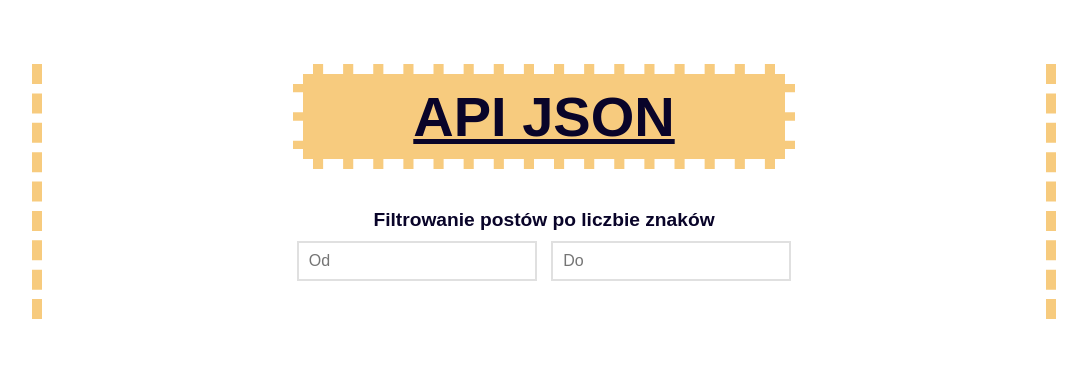
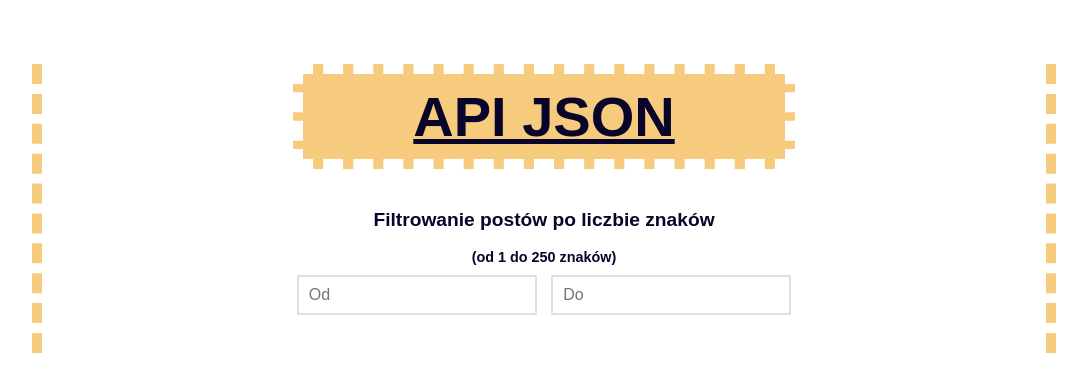
Before and after one commit to wiziix/TiOK, a Flask app: template src/templates/posts.html in a window 1280 px wide. Shown: the top 392 px of the page, without its empty margins (96-1183 px from the left). Run offline with Flask 3, Linux system fonts and the light colour scheme; the template is opened without the code that fills it, so the values that code supplies are empty.

Commit message:
250 characters in posts.html

```diff
--- a/src/static/styles/home_page_css.css
+++ b/src/static/styles/home_page_css.css
@@ -107,6 +107,10 @@ h2{
     font-size: 120%;
 }
 
+h3{
+    font-size: 90%;
+}
+
 input[type=number]{
     margin: 1% 0.5% 2% 0.5%;
     width: 15em;
--- a/src/templates/posts.html
+++ b/src/templates/posts.html
@@ -11,11 +11,12 @@
 <h1><a href = "{{url_for ('hello_world')}}" class="home_link">API JSON</a></h1>
 
 <h2>Filtrowanie postów po liczbie znaków</h2>
+<br>
+<h3>(od 1 do 250 znaków)</h3>
 
-<input type='number' min='1' max='200' id="searchInputStart" placeholder="Od">   <!-- dolna granica zakresu -->
+<input type='number' min='1' max='250' id="searchInputStart" placeholder="Od">   <!-- dolna granica zakresu -->
 
-<input type='number' min='1' max='200' id="searchInputFinish" placeholder="Do"
-       onfocus="this.value = 200">   <!-- górna granica zakresu -->
+<input type='number' min='1' max='250' id="searchInputFinish" placeholder="Do">   <!-- górna granica zakresu -->
 
 
 {% for post in posts %}
```
